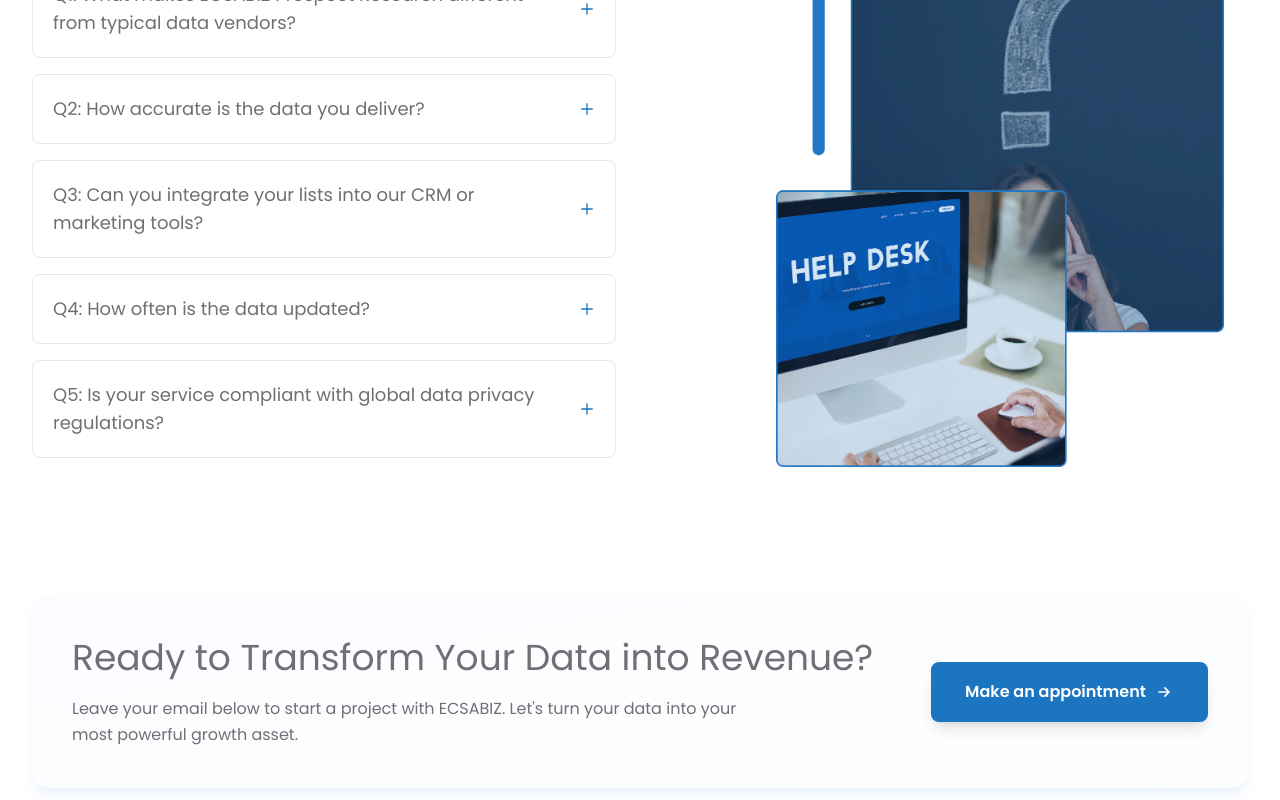
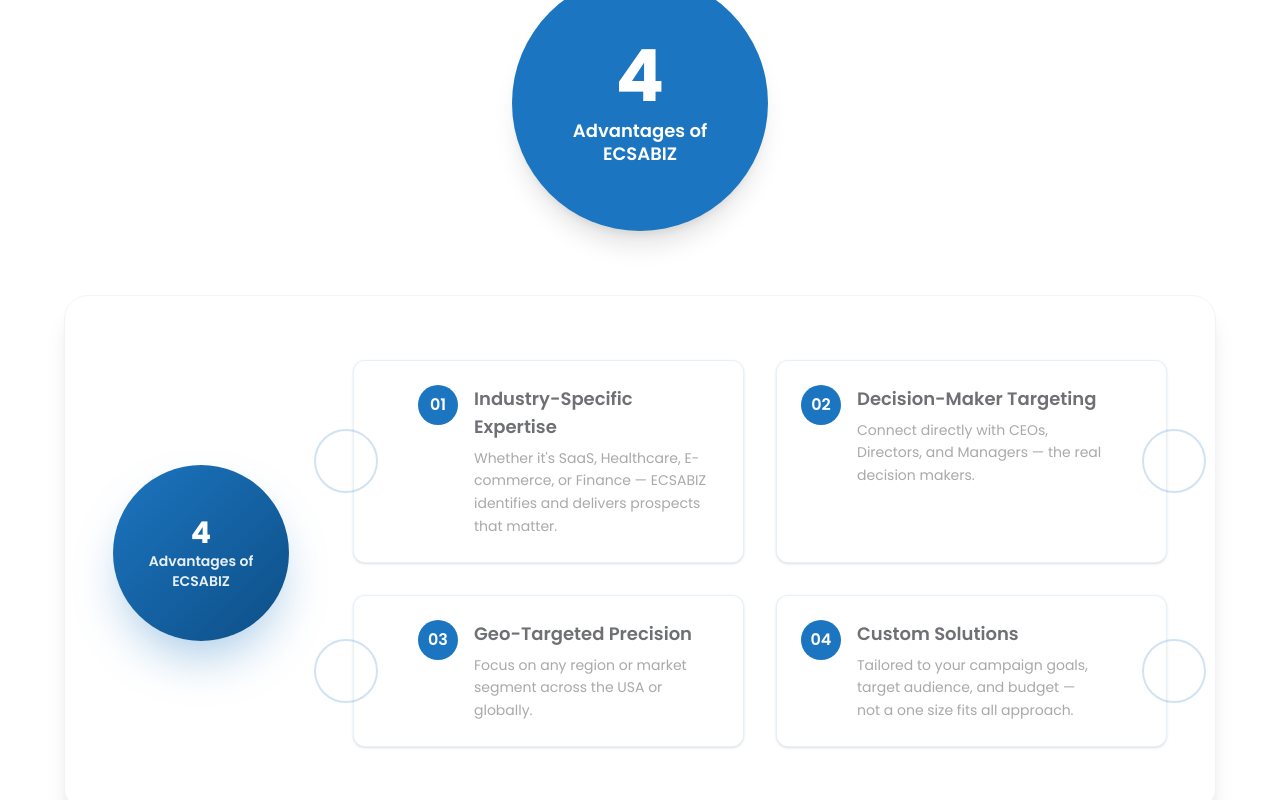
Before and after one commit to Sharmeen-Rauf/escabiz, a Next.js app: page /prospect-research-list-management-services-escabiz in a window 1280 px wide. Shown: the part 6020-6820 px from the top of the page. Built offline with nearby package versions, Linux system fonts and the light colour scheme.

Commit message:
Add ECSABIZ Advantage section to Prospect Research List Management page: introduce a new section highlighting four key advantages with a visually engaging layout, enhancing user engagement and information clarity.

```diff
--- a/src/app/prospect-research-list-management-services-escabiz/page.tsx
+++ b/src/app/prospect-research-list-management-services-escabiz/page.tsx
@@ -815,6 +815,105 @@ export default function ProspectResearchListManagement() {
           </div>
         </section>
 
+        {/* The ECSABIZ Advantage Section */}
+        <section className="w-full bg-white py-10 md:py-14 lg:py-16">
+          <div className="w-full max-w-7xl mx-auto px-4 sm:px-6 lg:px-8">
+            {/* Header */}
+            <div className="text-center mb-12 md:mb-16">
+              <h2 className="text-lg sm:text-xl md:text-2xl lg:text-3xl font-semibold text-[#6f7074] leading-tight mb-3">
+                The ECSABIZ Advantage
+              </h2>
+              <p className="text-xs sm:text-xs md:text-sm text-[#a9a9a9] leading-relaxed font-normal">
+                Smart Data for Smarter Decisions
+              </p>
+            </div>
+
+            <div className="relative max-w-6xl mx-auto">
+              {/* Central Circle */}
+              <div className="flex justify-center mb-12 md:mb-16">
+                <div className="relative bg-[#1c75c0] rounded-full w-48 h-48 md:w-56 md:h-56 lg:w-64 lg:h-64 flex flex-col items-center justify-center shadow-xl">
+                  <div className="text-center">
+                    <div className="text-5xl md:text-6xl lg:text-7xl font-bold text-white mb-2">4</div>
+                    <div className="text-sm md:text-base lg:text-lg font-semibold text-white leading-tight">
+                      Advantages of
+                    </div>
+                    <div className="text-sm md:text-base lg:text-lg font-semibold text-white leading-tight">
+                      ECSABIZ
+                    </div>
+                  </div>
+                </div>
+              </div>
+
+              {/* Advantages Grid */}
+              <div className="relative bg-white rounded-3xl shadow-xl px-6 sm:px-8 lg:px-12 py-12 lg:py-16 border border-gray-100">
+                <div className="flex flex-col items-center gap-10 lg:flex-row lg:items-center lg:gap-16">
+                  {/* Center Circle */}
+                  <div className="relative">
+                    <div className="w-40 h-40 md:w-44 md:h-44 rounded-full bg-gradient-to-br from-[#1c75c0] to-[#0d4f87] flex flex-col items-center justify-center text-white shadow-2xl shadow-[#1c75c0]/40">
+                      <span className="text-3xl font-bold">4</span>
+                      <span className="text-sm font-semibold text-white/90">Advantages of</span>
+                      <span className="text-sm font-semibold text-white/90">ECSABIZ</span>
+                    </div>
+                  </div>
+
+                  {/* Cards Container */}
+                  <div className="flex-1 grid grid-cols-1 md:grid-cols-2 gap-6 lg:gap-8">
+                    {[
+                      {
+                        number: '01',
+                        title: 'Industry-Specific Expertise',
+                        description: "Whether it's SaaS, Healthcare, E-commerce, or Finance — ECSABIZ identifies and delivers prospects that matter.",
+                      },
+                      {
+                        number: '02',
+                        title: 'Decision-Maker Targeting',
+                        description: "Connect directly with CEOs, Directors, and Managers — the real decision makers.",
+                      },
+                      {
+                        number: '03',
+                        title: 'Geo-Targeted Precision',
+                        description: "Focus on any region or market segment across the USA or globally.",
+                      },
+                      {
+                        number: '04',
+                        title: 'Custom Solutions',
+                        description: "Tailored to your campaign goals, target audience, and budget — not a one size fits all approach.",
+                      },
+                    ].map((card, index) => (
+                      <div
+                        key={card.number}
+                        className={`relative bg-white border border-[#1c75c0]/10 rounded-xl shadow-sm hover:shadow-lg transition-all duration-300 p-5 lg:p-6 flex items-start gap-4
+                          ${index % 2 === 0 ? 'md:pl-12 lg:pl-16' : 'md:pr-12 lg:pr-16'}
+                        `}
+                      >
+                        <span
+                          className={`absolute top-1/2 -translate-y-1/2 w-12 h-12 md:w-16 md:h-16 rounded-full border-2 border-[#1c75c0]/20 transition-transform duration-300
+                            ${index % 2 === 0 ? '-left-6 md:-left-8 lg:-left-10' : '-right-6 md:-right-8 lg:-right-10'}
+                          `}
+                        ></span>
+
+                        <div className="flex-shrink-0 relative z-10">
+                          <div className="w-10 h-10 rounded-full bg-[#1c75c0] text-white flex items-center justify-center font-semibold">
+                            {card.number}
+                          </div>
+                        </div>
+                        <div className="relative z-10">
+                          <h5 className="text-base md:text-lg font-semibold text-[#6f7074] mb-1.5">
+                            {card.title}
+                          </h5>
+                          <p className="text-xs sm:text-sm text-[#a9a9a9] leading-relaxed">
+                            {card.description}
+                          </p>
+                        </div>
+                      </div>
+                    ))}
+                  </div>
+                </div>
+              </div>
+            </div>
+          </div>
+        </section>
+
         {/* FAQ Section */}
         <section className="w-full bg-white py-10 md:py-14 lg:py-16">
           <div className="w-full max-w-7xl mx-auto px-4 sm:px-6 lg:px-8">
```
